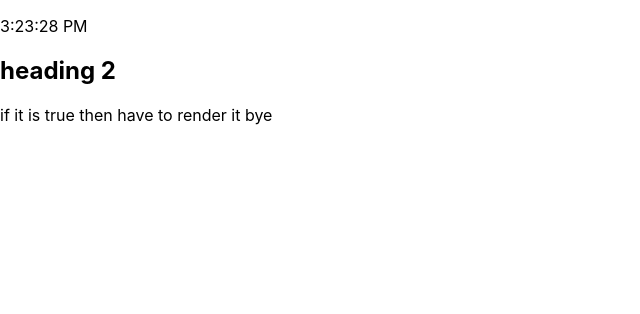
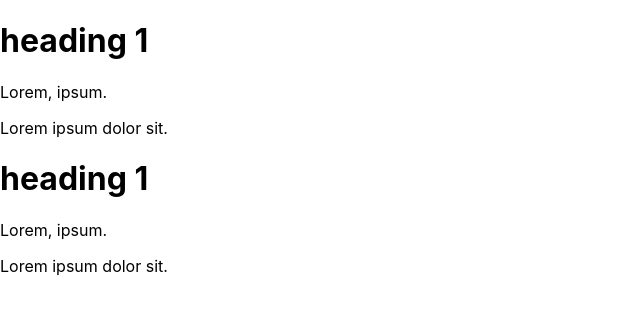
Before and after one commit to Ankit212Sirmaur/React-Course, a React (Create React App) app in the folder first-app/: page / in a window 1280 px wide. Shown: the top 314 px of the page, without its empty margins (0-640 px from the left). Built offline with nearby package versions, Linux system fonts and the light colour scheme.

Commit message:
added component

```diff
--- a/first-app/src/index.js
+++ b/first-app/src/index.js
@@ -28,25 +28,56 @@ const root = ReactDOM.createRoot(document.getElementById('root'));
 //   </div>
 // )
 
-let check = false;
-function myclock() {
-  root.render(
-    <div>
-      <p>{new Date().toLocaleTimeString()}</p>
-      <h2>heading 2</h2>
-      {/*
-        it render only above because it changing every second some updation happend
-        not heading
-       */}
-       {/* conditional statement like to render  */}
-       <p> if it is true then have to render it {check ? "hi" : "bye  "} </p>
-    </div>
-  );
-  setTimeout(myclock, 1000);
-}
+// let check = false;
+// function myclock() {
+//   root.render(
+//     <div>
+//       <p>{new Date().toLocaleTimeString()}</p>
+//       <h2>heading 2</h2>
+//       {/*
+//         it render only above because it changing every second some updation happend
+//         not heading
+//        */}
+//        {/* conditional statement like to render  */}
+//        <p> if it is true then have to render it {check ? "hi" : "bye  "} </p>
+//     </div>
+//   );
+//   setTimeout(myclock, 1000);
+// }
 
-myclock();
+// myclock();
 
 // root.render(
 //   myclock
 // );
+
+
+
+function FirstComponent(){  // this is like custom component can be reuse many times
+  return(
+    <div>
+      <h1>heading 1</h1>
+      <p> Lorem, ipsum.</p>
+    </div>
+  );
+}
+
+function SecondComponet(){
+  return(
+    <div>
+      <p> Lorem ipsum dolor sit.
+      </p>
+    </div>
+  )
+}
+
+root.render(
+  <>
+  <FirstComponent/>
+  <SecondComponet/>
+
+  <FirstComponent/>
+  <SecondComponet/>
+
+  </>
+);
```
